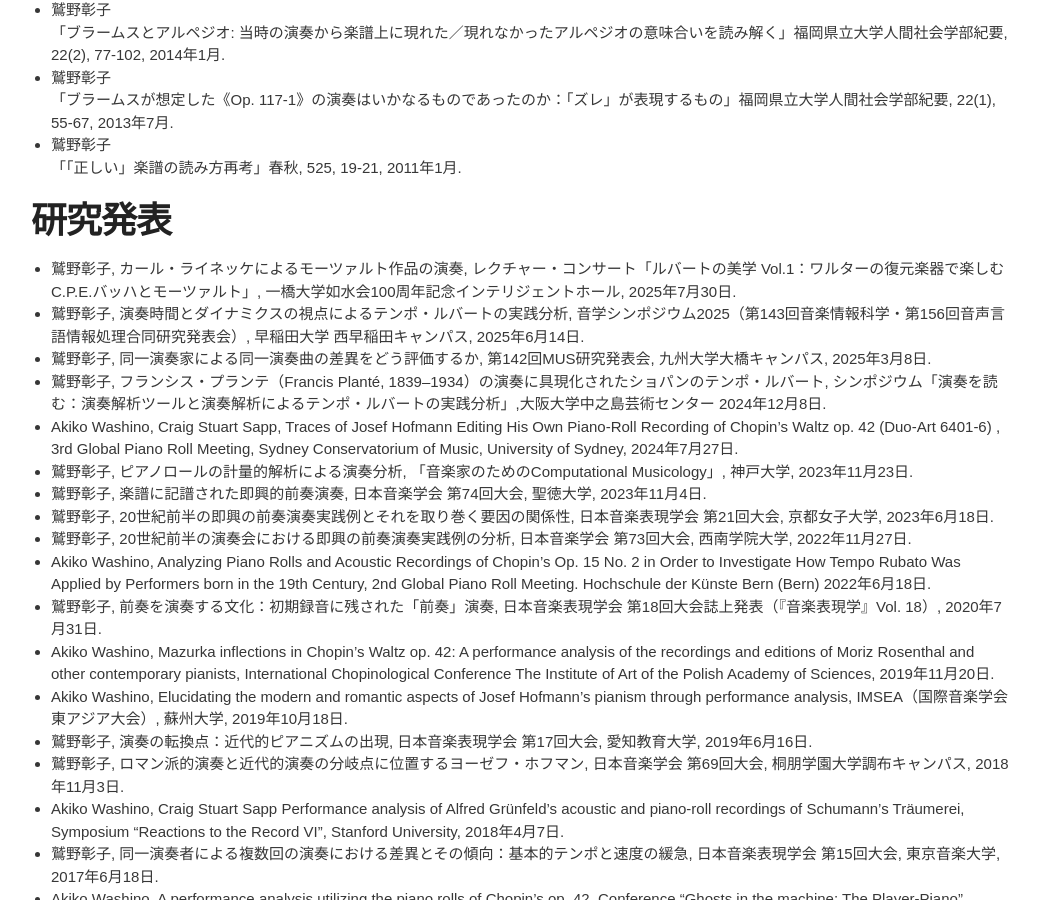
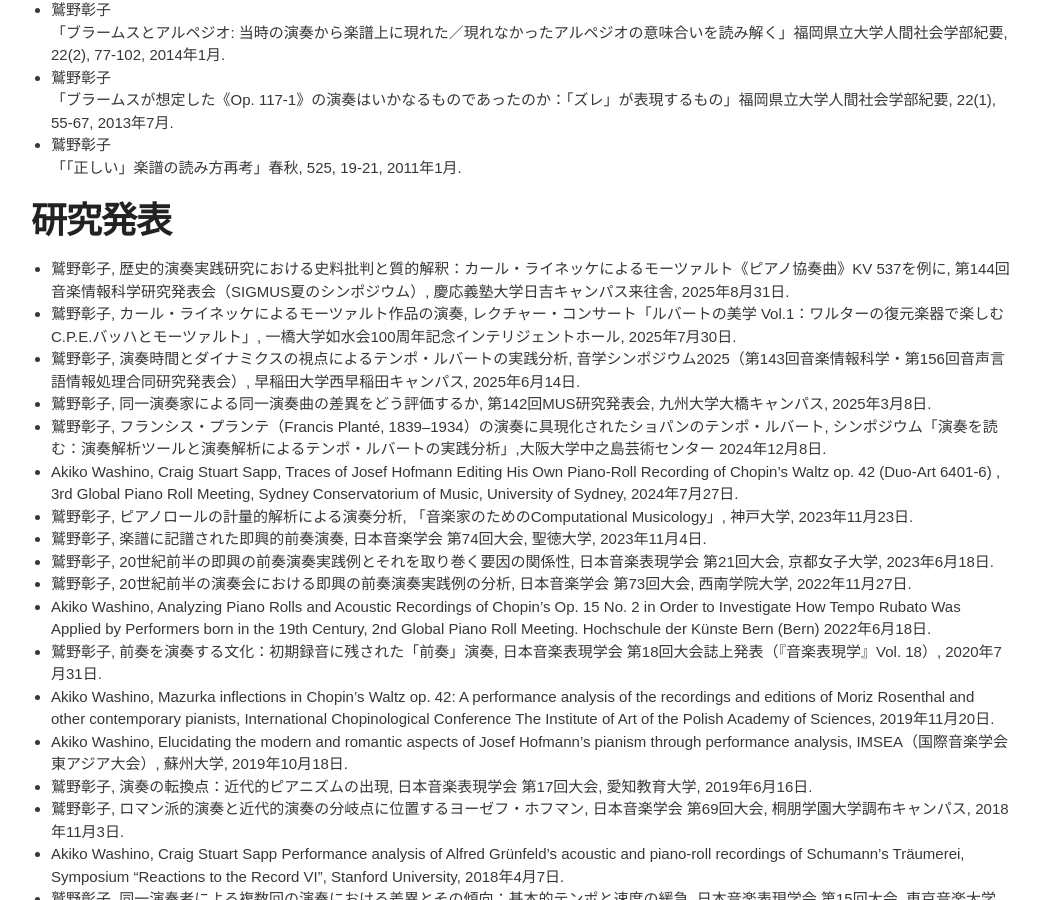
Before and after one commit to akikowashino/akikowashino.github.io, a Jekyll site: the page built from index.md, in a window 1280 px wide and 900 px high, scrolled down 2197 px. Shown: the whole window, without its empty margins (119-1159 px from the left). Built offline with Jekyll 4.4.1, drawn with Linux system fonts in a browser that asks for light colours.

Commit message:
Update index.md

```diff
--- a/index.md
+++ b/index.md
@@ -86,9 +86,11 @@ lang: jp
 
 # 研究発表
 * 鷲野彰子,
+  歴史的演奏実践研究における史料批判と質的解釈：カール・ライネッケによるモーツァルト《ピアノ協奏曲》KV 537を例に, 第144回音楽情報科学研究発表会（SIGMUS夏のシンポジウム）, 慶応義塾大学日吉キャンパス来往舎, 2025年8月31日.
+* 鷲野彰子,
   カール・ライネッケによるモーツァルト作品の演奏, レクチャー・コンサート「ルバートの美学 Vol.1：ワルターの復元楽器で楽しむC.P.E.バッハとモーツァルト」, 一橋大学如水会100周年記念インテリジェントホール, 2025年7月30日.
 * 鷲野彰子,
-  演奏時間とダイナミクスの視点によるテンポ・ルバートの実践分析, 音学シンポジウム2025（第143回音楽情報科学・第156回音声言語情報処理合同研究発表会）, 早稲田大学 西早稲田キャンパス, 2025年6月14日.
+  演奏時間とダイナミクスの視点によるテンポ・ルバートの実践分析, 音学シンポジウム2025（第143回音楽情報科学・第156回音声言語情報処理合同研究発表会）, 早稲田大学西早稲田キャンパス, 2025年6月14日.
 * 鷲野彰子,
   同一演奏家による同一演奏曲の差異をどう評価するか, 第142回MUS研究発表会, 九州大学大橋キャンパス, 2025年3月8日.
 * 鷲野彰子,
```
